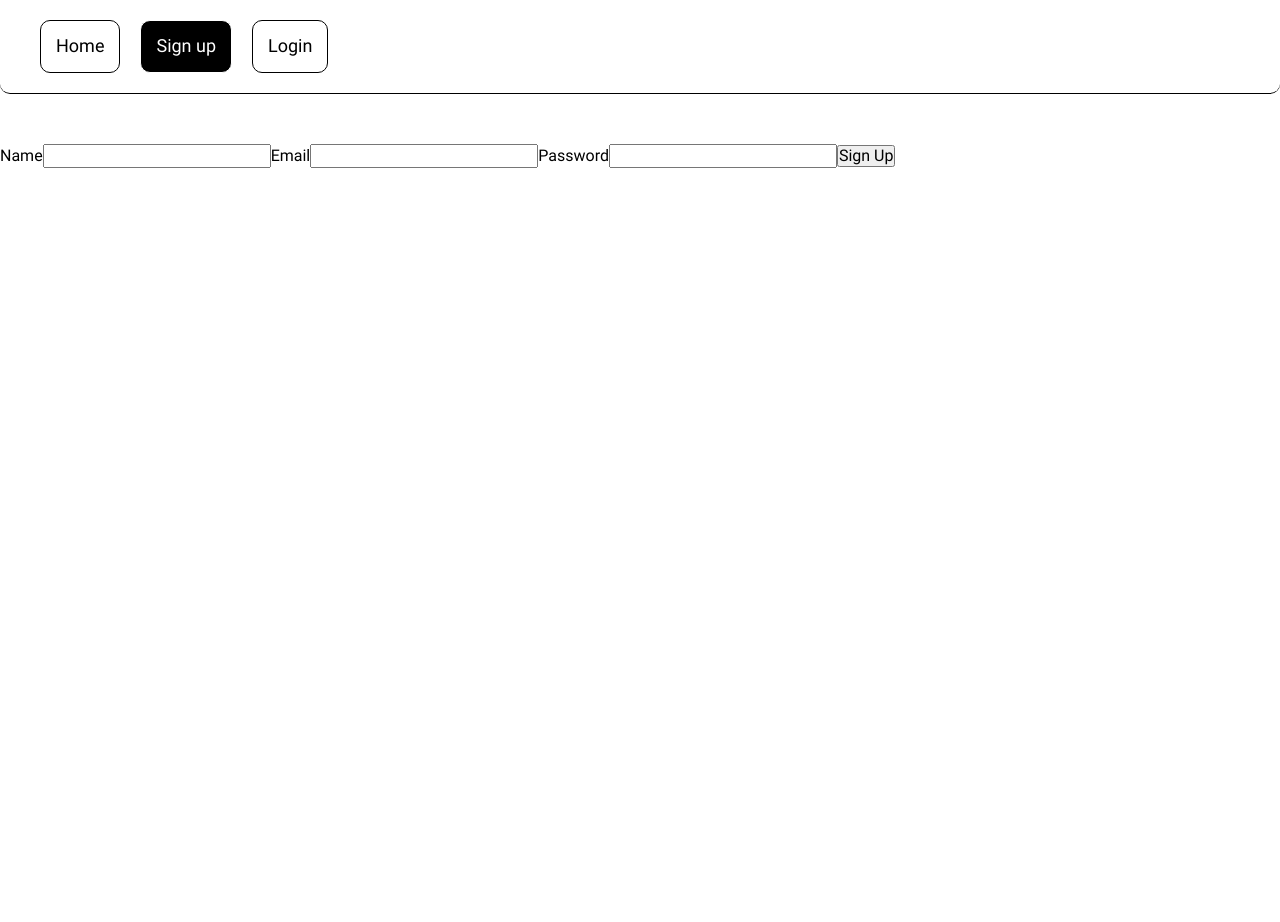
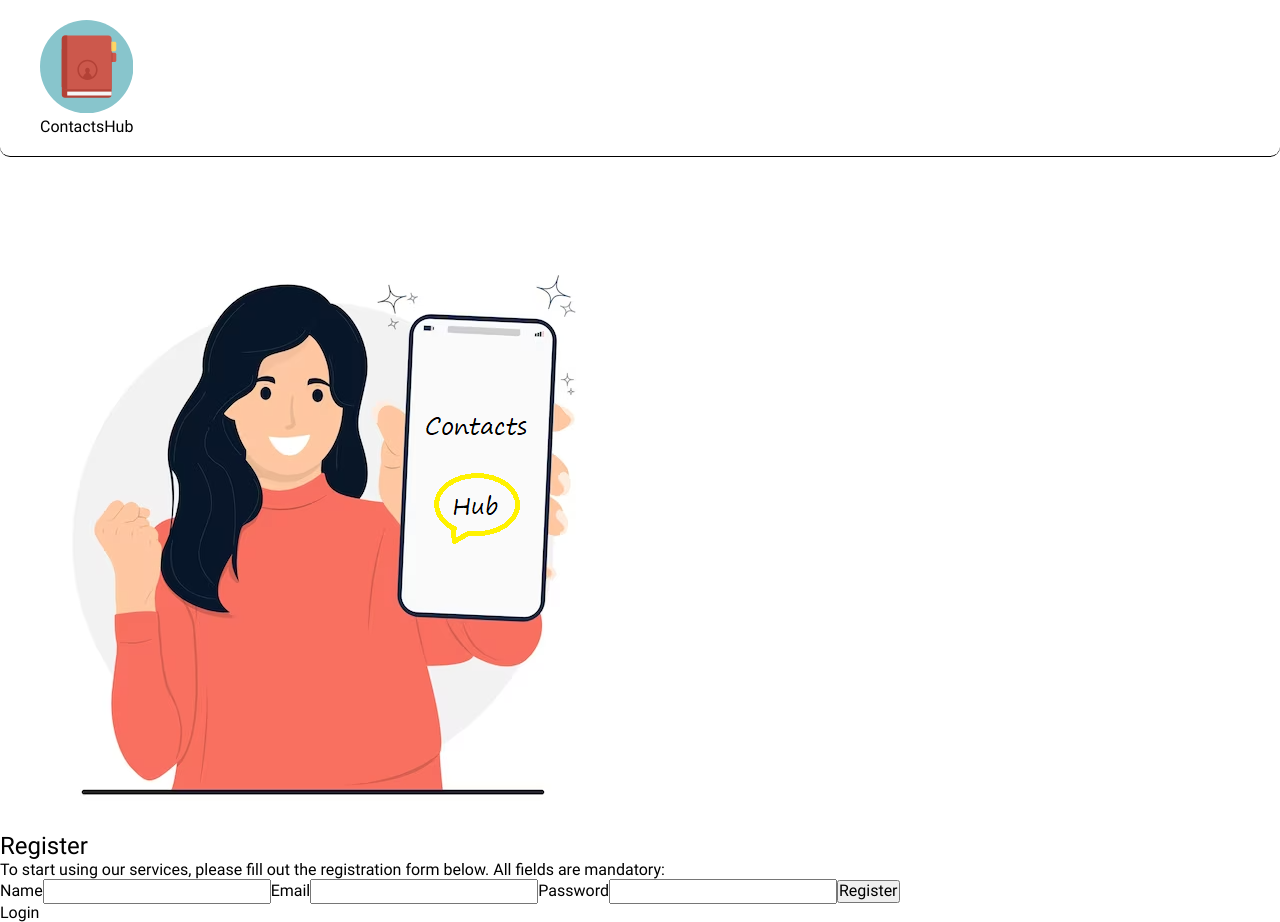
Before and after one commit to KanterIV/ContactsHub, a React (Create React App) app: page /ContactsHub/register in a window 1280 px wide. Before the commit the page ends 800 px from the top, so only its background shows below. Built offline with nearby package versions, Linux system fonts and the light colour scheme.

Commit message:
Update murkup of register\login\home pages
1. added markup of registration, login and home pages
2. created main image component for reuse in different components
3. added logo in header

```diff
--- a/public/index.html
+++ b/public/index.html
@@ -5,11 +5,7 @@
     <link rel="icon" href="%PUBLIC_URL%/logo.svg" />
     <meta name="viewport" content="width=device-width, initial-scale=1" />
     <meta name="theme-color" content="#000000" />
-    <meta
-      name="description"
-      content="Web site created using create-react-app"
-    />
-    <link rel="apple-touch-icon" href="%PUBLIC_URL%/logo192.png" />
+    <meta name="description" content="ContactstHub App" />
     <!--
       manifest.json provides metadata used when your web app is installed on a
       user's mobile device or desktop. See https://developers.google.com/web/fundamentals/web-app-manifest/
--- /dev/null
+++ b/src/components/MainAppPicture/MainAppPicture.jsx
@@ -0,0 +1,14 @@
+import MainPicture from '../../assets/images/girl.png';
+import { StyledAppPicture } from './MainAppPicture.styled';
+const MainAppPicture = ({ imgClass }) => {
+  return (
+    <StyledAppPicture
+      className={imgClass && `${imgClass}`}
+      src={MainPicture}
+      alt="main app picture"
+      width="626"
+    />
+  );
+};
+
+export default MainAppPicture;
--- /dev/null
+++ b/src/components/MainAppPicture/MainAppPicture.styled.js
@@ -0,0 +1,3 @@
+import styled from 'styled-components';
+
+export const StyledAppPicture = styled.img``;
--- a/src/components/Navigation/Navigation.jsx
+++ b/src/components/Navigation/Navigation.jsx
@@ -1,16 +1,22 @@
 import React from 'react';
 import { StyledHeader } from './Navigarion.styled';
-import { NavLink } from 'react-router-dom';
+import { Link } from 'react-router-dom';
 import { useSelector } from 'react-redux';
 import { selectAuthAuthenticated } from 'redux/authSelectors';
 import UserMenu from 'components/UserMenu/UserMenu';
+
+import { ReactComponent as AppLogo } from '../../assets/icons/logo.svg';
 
 const Navigation = () => {
   const authenticated = useSelector(selectAuthAuthenticated);
 
   return (
     <StyledHeader>
-      <nav className="header-nav">
+      <Link className="logo" to="/">
+        <AppLogo className="logo-svg" />
+        ContactsHub
+      </Link>
+      {/* <nav className="header-nav">
         <ul className="header-list">
           <li>
             <NavLink className="header-link" to="/">
@@ -38,7 +44,7 @@ const Navigation = () => {
             </>
           )}
         </ul>
-      </nav>
+      </nav> */}
       {authenticated && <UserMenu />}
     </StyledHeader>
   );
--- a/src/components/WelcomePage/WelcomePage.jsx
+++ b/src/components/WelcomePage/WelcomePage.jsx
@@ -1,5 +1,6 @@
+import MainAppPicture from 'components/MainAppPicture/MainAppPicture';
 import { useNavigate } from 'react-router-dom';
-import WelcomePageImg from '../../assets/images/girl.png';
+
 const WelcomePage = () => {
   const navigate = useNavigate();
 
@@ -8,6 +9,7 @@ const WelcomePage = () => {
   };
   return (
     <>
+      <MainAppPicture imgClass="initial-img" />
       <p>
         Welcome to the ContactsHub application! To use all the features of the
         app, please register and log in. Important: use a valid email address,
@@ -16,12 +18,6 @@ const WelcomePage = () => {
       <button type="button" onClick={() => onButtonClick()}>
         Let's get started
       </button>
-      <img
-        className="initialpage-picture"
-        src={WelcomePageImg}
-        alt="welcome page img"
-        width="626"
-      />
     </>
   );
 };
--- a/src/pages/Login.jsx
+++ b/src/pages/Login.jsx
@@ -1,6 +1,8 @@
+import MainAppPicture from 'components/MainAppPicture/MainAppPicture';
 import React from 'react';
 import { useForm } from 'react-hook-form';
 import { useDispatch } from 'react-redux';
+import { Link } from 'react-router-dom';
 import { userLogin } from 'redux/authReducer';
 
 const Login = () => {
@@ -19,6 +21,13 @@ const Login = () => {
   };
 
   return (
+    <>
+      <MainAppPicture imgClass="login-img" />
+      <div className="login-form-container">
+        <h2 className="register-form-title">Login</h2>
+        <p className="login-form-text">
+          Please enter your login details to continue using our service:
+        </p>
         <form onSubmit={handleSubmit(onSubmit)}>
           <label>
             Email
@@ -33,6 +42,11 @@ const Login = () => {
 
           <button type="submit">Sign In</button>
         </form>
+        <Link className="register-link" to="/register">
+          Login
+        </Link>
+      </div>
+    </>
   );
 };
 
--- a/src/pages/Register.jsx
+++ b/src/pages/Register.jsx
@@ -1,7 +1,8 @@
+import MainAppPicture from 'components/MainAppPicture/MainAppPicture';
 import React from 'react';
 import { useForm } from 'react-hook-form';
 import { useDispatch } from 'react-redux';
-import { useNavigate } from 'react-router-dom';
+import { Link, useNavigate } from 'react-router-dom';
 import { newUserRegister } from 'redux/authReducer';
 
 const Register = () => {
@@ -23,6 +24,14 @@ const Register = () => {
   };
 
   return (
+    <>
+      <MainAppPicture imgClass="register-img" />
+      <div className="register-form-container">
+        <h2 className="register-form-title">Register</h2>
+        <p className="register-form-text">
+          To start using our services, please fill out the registration form
+          below. All fields are mandatory:
+        </p>
         <form onSubmit={handleSubmit(onSubmit)}>
           <label>
             Name
@@ -47,8 +56,13 @@ const Register = () => {
             )}
           </label>
 
-      <button type="submit">Sign Up</button>
+          <button type="submit">Register</button>
         </form>
+        <Link className="login-link" to="/login">
+          Login
+        </Link>
+      </div>
+    </>
   );
 };
 
```
Also changed, not shown: public/manifest.json, src/assets/icons/logo.svg (added). Lines whose indentation alone changed are shown as unchanged.
